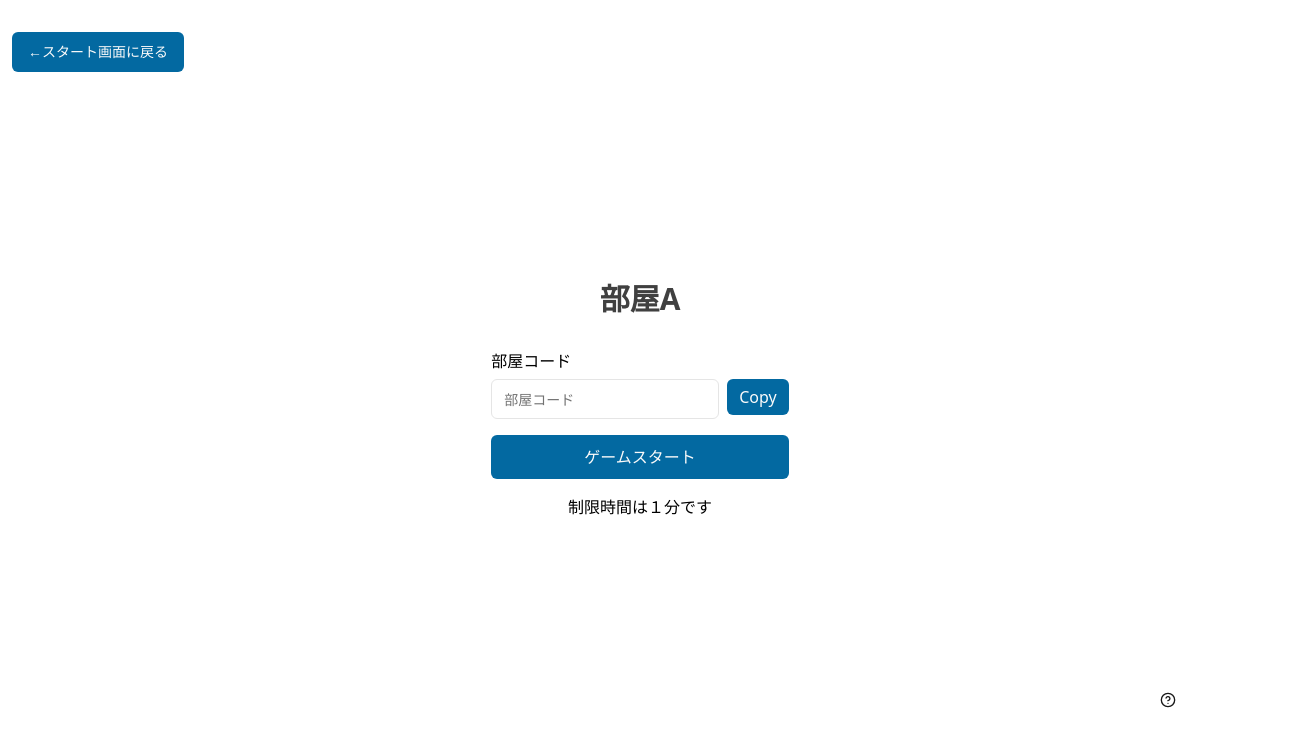
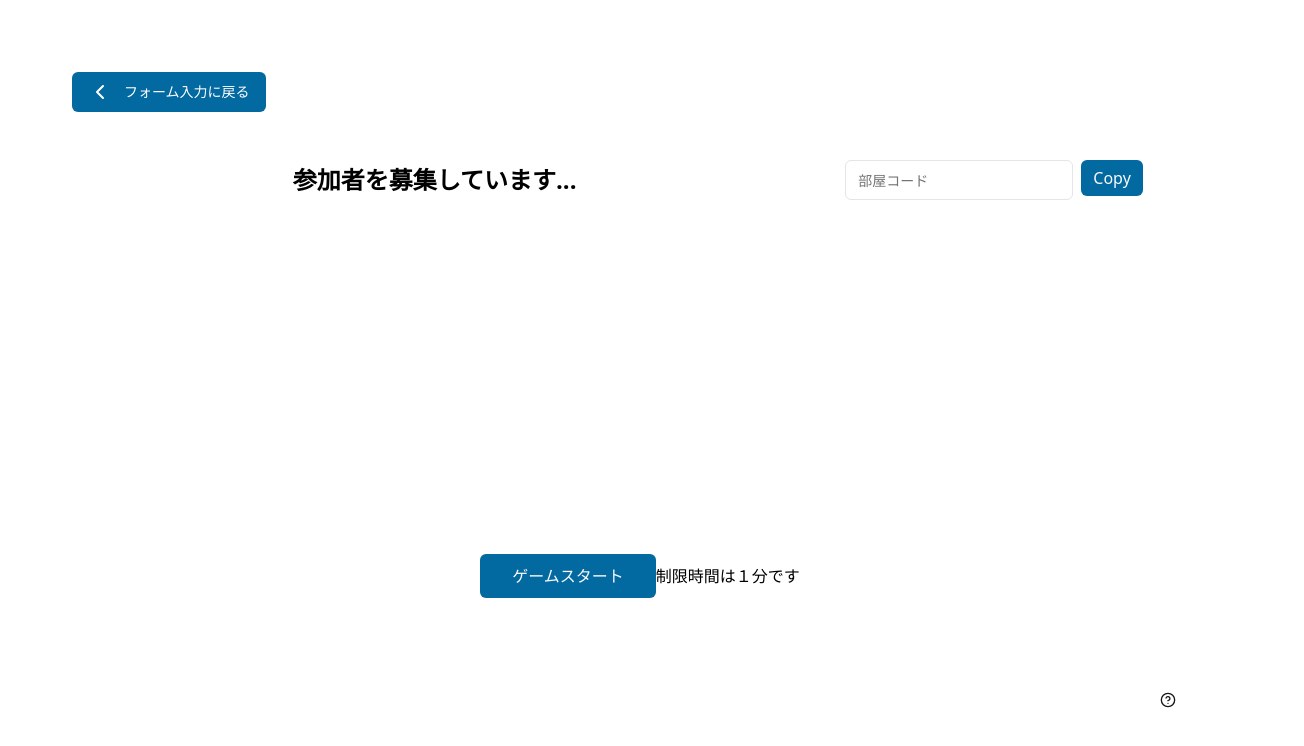
Before and after one commit to prog8-fukurou/frontend, a React (Vite) app: page /prepare in a window 1280 px wide. Shown: the top 746 px of the page, 1304 px wide, since content can reach past the window. Built offline with nearby package versions, Linux system fonts and the light colour scheme.

Commit message:
feat: Update Prep page layout and styles

```diff
--- a/src/pages/prep.tsx
+++ b/src/pages/prep.tsx
@@ -1,3 +1,4 @@
+import { ChevronLeft } from 'lucide-react';
 import { Label } from '@radix-ui/react-label';
 import { Button } from '@/components/ui/button';
 import { Input } from '@/components/ui/input';
@@ -6,24 +7,28 @@ import { CircleHelp } from 'lucide-react';
 
 const Prep = () => {
 	return (
-		<div className="container h-screen flex flex-col justify-center items-center gap-8 relative">
-			<div className="text-center space-y-4 text-neutral-700">
-				<h1 className="text-3xl font-bold text-left">部屋A</h1>
-				<Button className="absolute top-4 left-0 m-3 taxt-left bg-sky-700">←スタート画面に戻る</Button>
+		<div className="h-screen p-6">
+			<div className="flex w-full m-12">
+				<div className="w-1/3">
+					<Button className="text-white bg-sky-700">
+						<ChevronLeft />
+						<span className="ml-3">フォーム入力に戻る</span>
+					</Button>
+				</div>
+				<div className="w-2/3"></div>
 			</div>
-			<div className="flex flex-col gap-4">
-				<form action="" className="flex mx-auto gap-4 items-end">
-					<div className="grid w-full max-w-sm items-center gap-1.5">
-						<Label htmlFor="roomId">部屋コード</Label>
-						<div className="flex gap-2">
-							<Input type="text" id="roomId" placeholder="部屋コード" />
-							<Button size={'sm'} className="text-base bg-sky-700">
-								Copy
-							</Button>
-						</div>
+			<div className="w-full flex items-center justify-center">
+				<div className="w-2/3 text-center font-semibold text-2xl">参加者を募集しています...</div>
+				<div className="w-1/3 flex items-center">
+					<div className="max-w-96 flex gap-2">
+						<Input type="text" id="roomId" placeholder="部屋コード" />
+						<Button size={'sm'} className="text-base bg-sky-700">
+							Copy
+						</Button>
 					</div>
-				</form>
-
+				</div>
+			</div>
+			<div className="h-full container flex items-center justify-center">
 				<Button size={'lg'} className="text-base bg-sky-700">
 					ゲームスタート
 				</Button>
```
